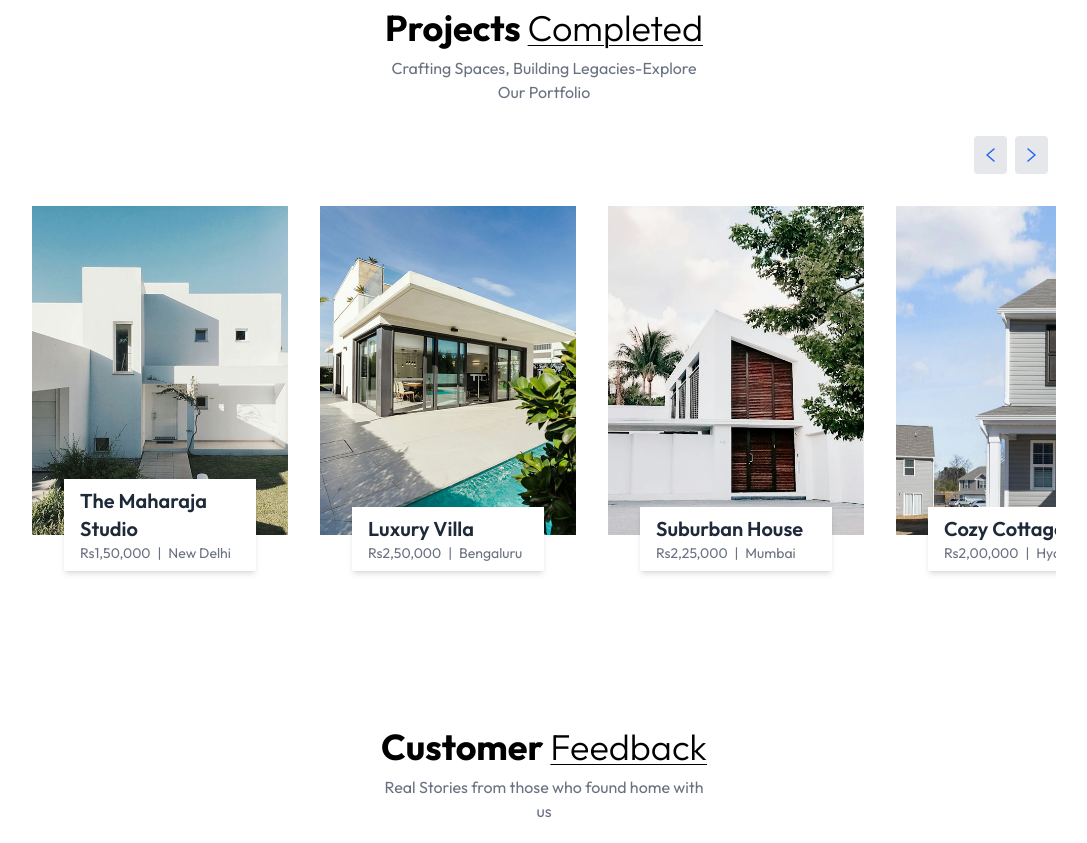
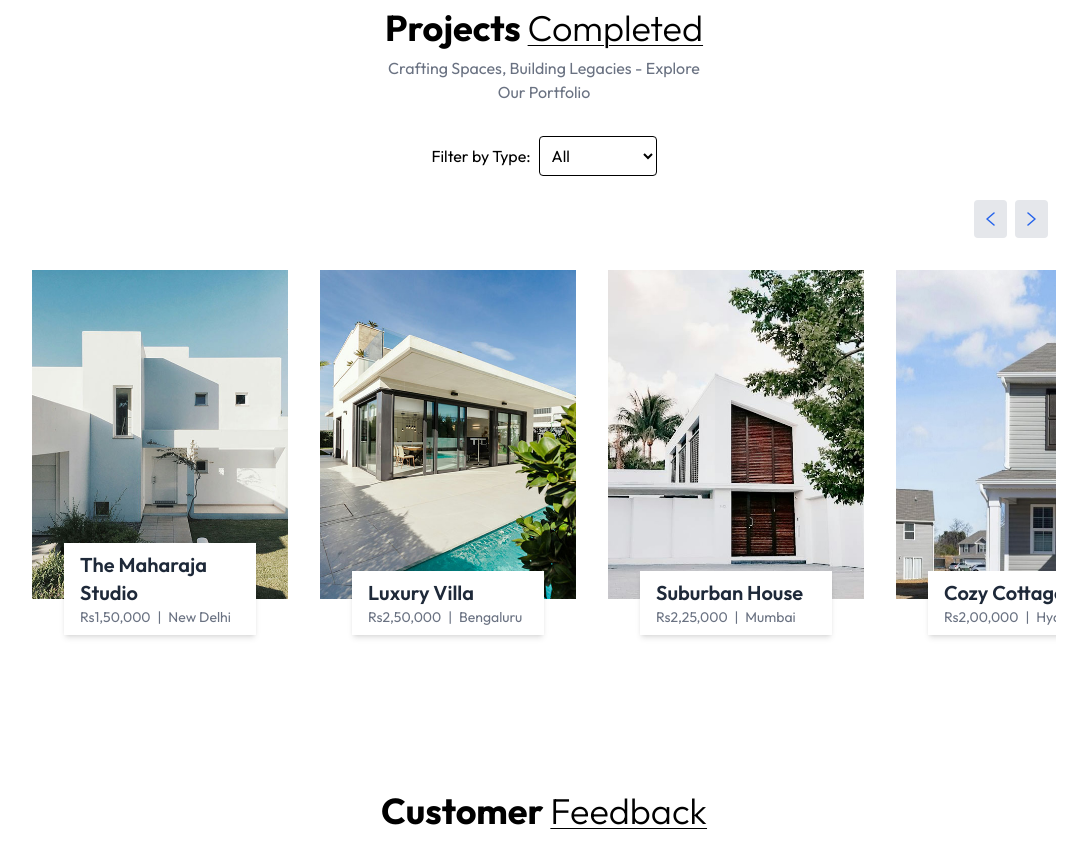
Before and after one commit to Khanasif1221/property-rental, a React (Vite) app: page / in a window 1280 px wide. Shown: the part 1640-2483 px from the top of the page, without its empty margins (96-1183 px from the left). Built offline with nearby package versions, Linux system fonts and the light colour scheme.

Commit message:
property listing dropdown

```diff
--- a/src/components/Projects.jsx
+++ b/src/components/Projects.jsx
@@ -1,61 +1,86 @@
-import React, { useEffect, useState } from 'react'
-import { assets, projectsData } from '../assets/assets'
+import React, { useEffect, useState } from 'react';
+import { assets, projectsData } from '../assets/assets';
 
 const Projects = () => {
-
   const [currentIndex, setCurrentIndex] = useState(0);
   const [cardsToShow, setCardsToshow] = useState(1);
+  const [selectedType, setSelectedType] = useState(''); // Track selected type
 
   useEffect(() => {
-    const updateCardsToShow = () =>{
-        if(window.innerWidth >= 1024){
+    const updateCardsToShow = () => {
+      if (window.innerWidth >= 1024) {
         setCardsToshow(projectsData.length);
-        }else{
-            setCardsToshow(1)
+      } else {
+        setCardsToshow(1);
       }
     };
     updateCardsToShow();
 
     window.addEventListener('resize', updateCardsToShow);
-        return ()=> window.removeEventListener('resize', updateCardsToShow);
-},[])
+    return () => window.removeEventListener('resize', updateCardsToShow);
+  }, []);
 
   const nextProject = () => {
-    setCurrentIndex((prevIndex) => (prevIndex + 1) % projectsData.length)
-}
+    setCurrentIndex((prevIndex) => (prevIndex + 1) % filteredProjects.length);
+  };
   const prevProject = () => {
-    setCurrentIndex((prevIndex) => prevIndex === 0 ? projectsData.length -1 : prevIndex -1)
-}
+    setCurrentIndex((prevIndex) => (prevIndex === 0 ? filteredProjects.length - 1 : prevIndex - 1));
+  };
 
+  const handleTypeChange = (event) => {
+    setSelectedType(event.target.value); // Update selected type
+    setCurrentIndex(0); // Reset to the first project when the type changes
+  };
 
+  // Filter projects based on the selected type
+  const filteredProjects = selectedType
+    ? projectsData.filter((project) => project.type === selectedType)
+    : projectsData;
 
   return (
-    <div className='container mx-auto py-4 pt-20 px-6 md:px-20
-    lg:px-32 my-20 w-full overflow-hidden' id='Projects'>
-      <h1 className='text-2xl sm:text-4xl font-bold mb-2
-      text-center'>Projects <span className='underline underline-offset-4 decoration-1 under
-      font-light'>Completed</span></h1>
-      <p className='text-center text-gray-500 mb-8 max-w-80 mx-auto'>Crafting Spaces,
-        Building Legacies-Explore Our Portfolio</p>
+    <div className='container mx-auto py-4 pt-20 px-6 md:px-20 lg:px-32 my-20 w-full overflow-hidden' id='Projects'>
+      <h1 className='text-2xl sm:text-4xl font-bold mb-2 text-center'>
+        Projects <span className='underline underline-offset-4 decoration-1 under font-light'>Completed</span>
+      </h1>
+      <p className='text-center text-gray-500 mb-8 max-w-80 mx-auto'>
+        Crafting Spaces, Building Legacies - Explore Our Portfolio
+      </p>
 
-        {/* slider button */}
+      {/* Dropdown to filter by property type */}
+      <div className='mb-6 text-center'>
+        <label htmlFor="typeFilter" className='mr-2'>Filter by Type:</label>
+        <select
+          id="typeFilter"
+          value={selectedType}
+          onChange={handleTypeChange}
+          className='p-2 border rounded'
+        >
+          <option value="">All</option>
+          <option value="studio">Studio</option>
+          <option value="villa">Villa</option>
+          <option value="house">House</option>
+          <option value="cottage">Cottage</option>
+          <option value="penthouse">Penthouse</option>
+          <option value="farmhouse">Farmhouse</option>
+        </select>
+      </div>
+
+      {/* Slider buttons */}
       <div className='flex justify-end items-center mb-8'>
-            <button onClick={prevProject}
-             className='p-3 bg-gray-200 rounded mr-2' aria-label='Previous project'>
+        <button onClick={prevProject} className='p-3 bg-gray-200 rounded mr-2' aria-label='Previous project'>
           <img src={assets.left_arrow} alt="Previous" />
         </button>
-            <button onClick={nextProject}
-            className='p-3 bg-gray-200 rounded mr-2' aria-label='Next project'>
+        <button onClick={nextProject} className='p-3 bg-gray-200 rounded mr-2' aria-label='Next project'>
           <img src={assets.right_arrow} alt="Next" />
         </button>
       </div>
 
-        {/* project slider container */}
+      {/* Project slider container */}
       <div className='overflow-hidden'>
         <div className='flex gap-8 transition-transform duration-500 ease-in-out'
-            style={{transform: `translateX(-${(currentIndex * 100) / cardsToShow}%)`}}
+          style={{ transform: `translateX(-${(currentIndex * 100) / cardsToShow}%)` }}
         >
-                {projectsData.map((project, index)=>(
+          {filteredProjects.map((project, index) => (
             <div key={index} className='relative flex-shrink-0 w-full sm:w-1/4'>
               <img src={project.image} alt={project.title} className='w-full h-auto mb-14' />
               <div className='absolute left-0 right-0 bottom-5 flex justify-center'>
@@ -73,7 +98,7 @@ const prevProject = () => {
         </div>
       </div>
     </div>
-  )
-}
+  );
+};
 
-export default Projects
+export default Projects;
```
Lines whose indentation alone changed are shown as unchanged.
